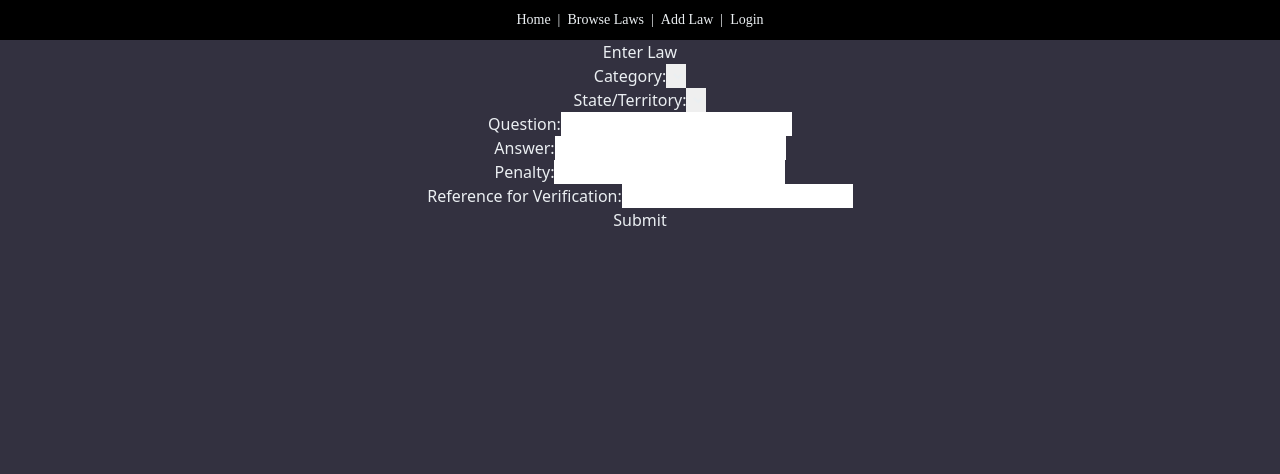
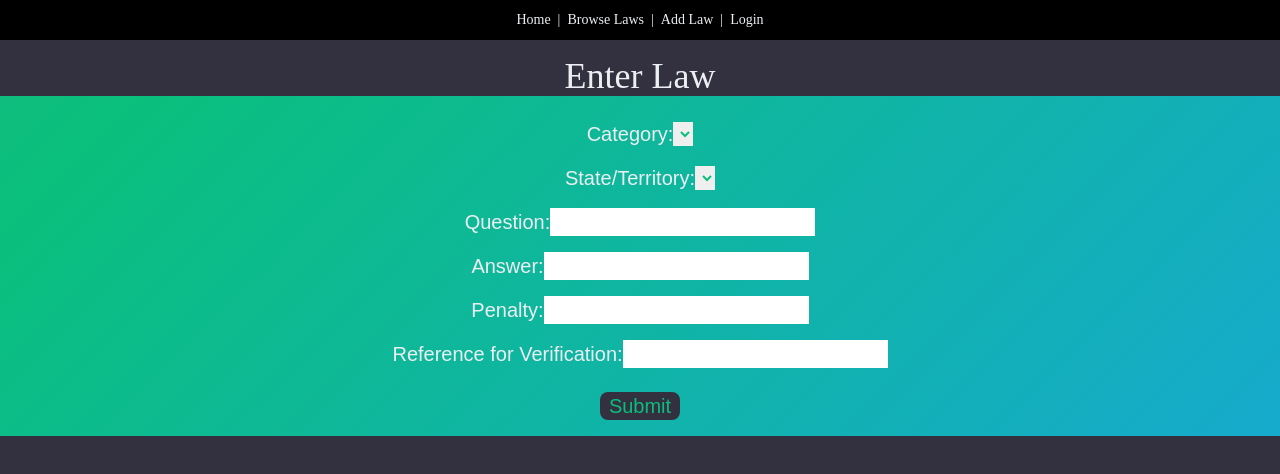
Before and after one commit to Seraphiel97/StrictlyLegal, a React (Vite) app: page /laws/add in a window 1280 px wide. Shown: the top 474 px of the page. Built offline with nearby package versions, Linux system fonts and the light colour scheme; no server answers; a web font is replaced by a local one.

Commit message:
update openAI functionality

```diff
--- a/src/pages/AddLaw/AddLaw.jsx
+++ b/src/pages/AddLaw/AddLaw.jsx
@@ -48,38 +48,38 @@ export default function AddLaw({user}) {
 
   return (
     <div>
-      <form autoComplete="off" onSubmit={handleSubmit}>
-        <h1>Enter Law</h1>
-        <div>
-          <div>
+      <form className='text-center' autoComplete="off" onSubmit={handleSubmit}>
+        <h1 className='font-header text-4xl mt-4'>Enter Law</h1>
+        <div className='flex flex-col justify-center items-center font-text text-xl colorful'>
+          <div className='my-2 pt-4'>
             <label>Category:</label>
-            <select name='category' value={lawData.category} onChange={handleChange} required>
+            <select className='text-lightGreen' name='category' value={lawData.category} onChange={handleChange} required>
               <CategoryList />
             </select>
           </div>
-          <div>
+          <div className='my-2'>
             <label>State/Territory:</label>
-            <select name='state' value={lawData.state} onChange={handleChange} required>
+            <select className='text-lightGreen' name='state' value={lawData.state} onChange={handleChange} required>
               <StateList />
             </select>
           </div>
-          <div>
+          <div className='my-2'>
             <label>Question:</label>
-            <input name='question' value={lawData.question} onChange={handleChange} maxLength={150} required />
+            <input className='text-lightGreen' name='question' value={lawData.question} onChange={handleChange} maxLength={150} required />
           </div>
-          <div>
+          <div className='my-2'>
             <label>Answer:</label>
-            <input name='answer' value={lawData.answer} onChange={handleChange} maxLength={150} required />
+            <input className='text-lightGreen' name='answer' value={lawData.answer} onChange={handleChange} maxLength={150} required />
           </div>
-          <div>
+          <div className='my-2'>
             <label>Penalty:</label>
-            <input name='penalty' value={lawData.penalty} onChange={handleChange} maxLength={150} />
+            <input className='text-lightGreen' name='penalty' value={lawData.penalty} onChange={handleChange} maxLength={150} />
           </div>
-          <div>
+          <div className='my-2'>
             <label>Reference for Verification:</label>
-            <input name='reference' value={lawData.reference} onChange={handleChange} required />
+            <input className='text-lightGreen' name='reference' value={lawData.reference} onChange={handleChange} required />
           </div>
-          <button type='submit'>Submit</button>
+          <button className='my-4 w-20 h-15 text-lightGreen rounded-lg bg-charcoal hover:bg-white'type='submit'>Submit</button>
         </div>
       </form>
       <p>{err}</p>
--- a/src/pages/HomePage/HomePage.jsx
+++ b/src/pages/HomePage/HomePage.jsx
@@ -8,7 +8,6 @@ export default function HomePage({user}) {
   const [fields, setFields] = useState({
     query: '',
     location: '',
-    category: '',
   })
   const [response, setResponse] = useState('')
   const [err, setErr] = useState('')
@@ -25,7 +24,6 @@ export default function HomePage({user}) {
       setFields({
         query: '',
         location: '',
-        category: '',
       })
       setErr('')
     } catch {
@@ -42,16 +40,10 @@ export default function HomePage({user}) {
           <label className='mr-3'>Query:</label>
           <input className='text-lightGreen' name='query' value={fields.query} onChange={handleChange} required/>
         </div>
-        <div className=''>
+        <div className='mb-4'>
           <label className='mr-6'>Location:</label>
-          <select className='text-lightGreen' name='location' value={fields.location} onChange={handleChange} default='64594560ad021b1df26fc5f3' required>
+          <select className='text-lightGreen' name='location' value={fields.location} onChange={handleChange} required>
             <StateList />
-          </select>
-        </div>
-        <div className='my-4'>
-          <label className='mr-1'>Category:</label>
-          <select className='text-lightGreen' name='category' value={fields.category} onChange={handleChange} default='64594561ad021b1df26fc662' required>
-            <CategoryList />
           </select>
         </div>
         <button className='mb-4 w-20 h-15 text-lightGreen rounded-lg bg-charcoal hover:bg-white'>Submit</button>
```
Also changed, not shown: controllers/api/laws.js (+3 -8 lines).
